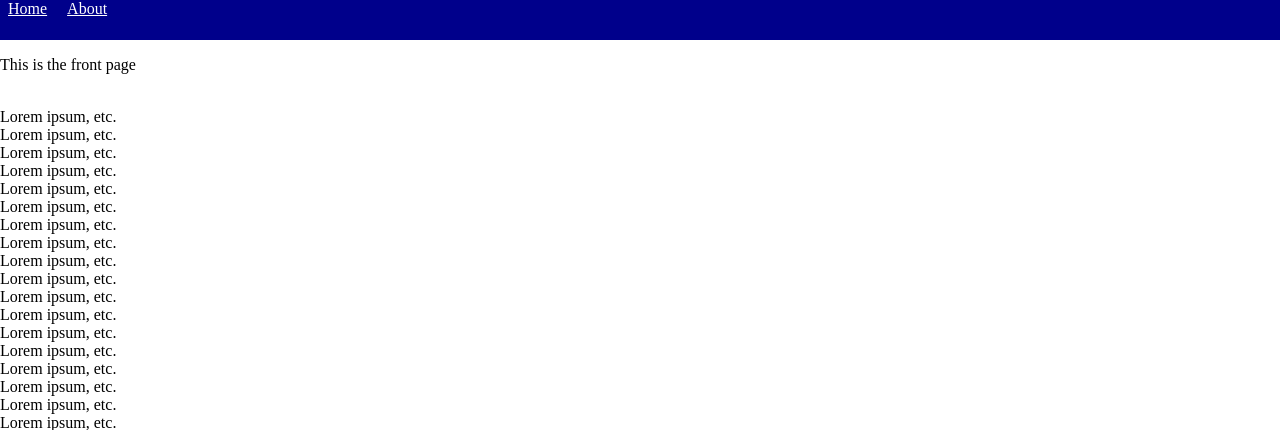
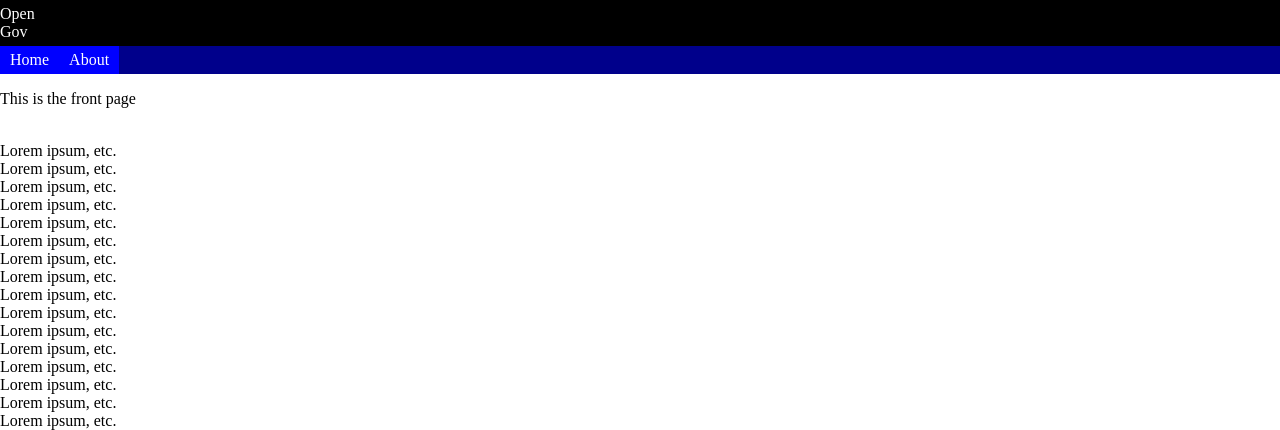
Before and after one commit to philip-iv/OpenGovernment, a Django app: page / in a window 1280 px wide. Shown: the top 430 px of the page. Run offline with Django 3.2, Linux system fonts and the light colour scheme.

Commit message:
Update header

```diff
--- a/index/static/index/css/header.css
+++ b/index/static/index/css/header.css
@@ -1,28 +1,31 @@
-.nav, .nav-element {
-    background-color: darkblue;
-    color: white;
+.nav-container {
+    background-color: black;
+    width: 100%;
+    padding-top: 5px;
+    display: flex;
+    flex-direction: column;
+}
+.nav-list {
+    display: flex;
+    list-style: none;
+    background: darkblue;
+    padding: 0;
+    margin: 5 0 0 0;
 }
 
-div.nav {
-    width: 100%;
-    height: 40px;
-    margin-bottom: 10px;
-}
-
-.nav {
-    padding: 0;
-    margin: 0;
-}
-
-li.nav {
-    display: inline;
-    padding: 8px;
+.nav-element {
+    background-color: blue;
+    padding: 5px;
+    color: white;
+    text-decoration: none;
 }
 
 body {
     margin: 0;
 }
 
-.nav-menu {
-    list-style: none;
+.logo {
+    color: white;
+    margin: 0;
+    padding: 0;
 }
--- a/index/templates/index/header.html
+++ b/index/templates/index/header.html
@@ -1,11 +1,10 @@
 {% load static %}
 <link rel="stylesheet" href="{% static 'index/css/header.css' %}">
 
-<div class="nav">
-    <div class="nav nav-menu"
-    <ul class="nav">
-        <li class="nav nav-element"><a class="nav-element" href="{% url 'index' %}">Home</a></li>
-        <li class="nav nav-element"><a class="nav-element" href="{% url 'about' %}">About</a></li>
+<div class="nav-container nav">
+    <div class="logo"><p class="logo">Open</p><p class="logo">Gov</p></div>
+    <ul class="nav-list nav">
+        <li class="nav-element nav"><a class="nav-element" href="{% url 'index' %}">Home</a></li>
+        <li class="nav-element nav"><a class="nav-element" href="{% url 'about' %}">About</a></li>
     </ul>
-    </div>
 </div>
```
Also changed, not shown: scraping/congress.py (added, +43 -0 lines), scraping/senators.py (deleted, +0 -25 lines), db.sqlite3.
